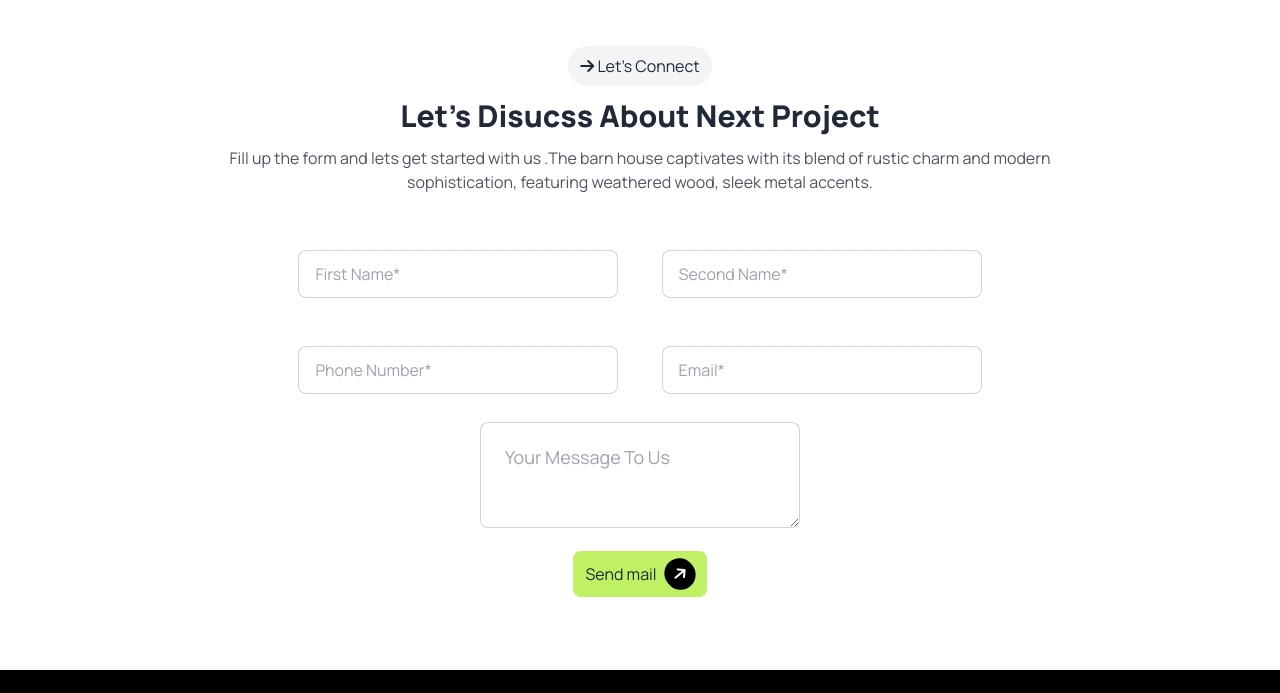
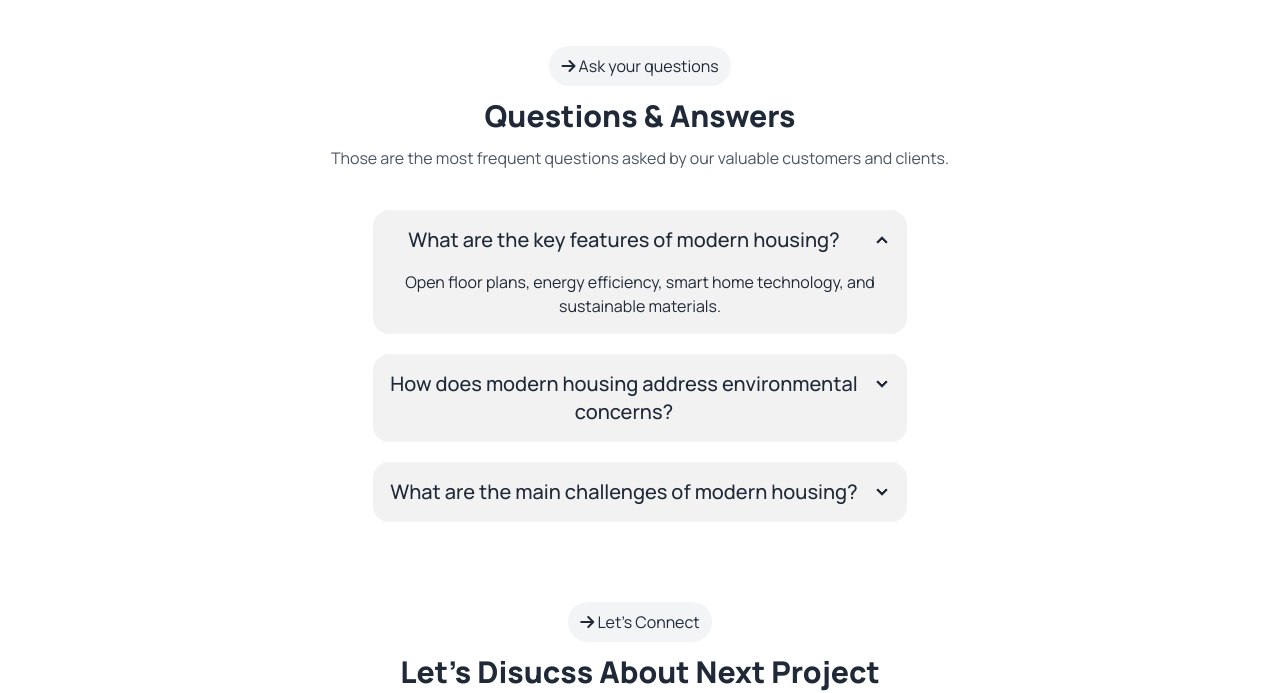
Before and after one commit to Mostafa-Mahim-Masrukh/rinterio-tailwind-a3, a plain HTML site: page index.html in a window 1280 px wide. Shown: the part 3782-4475 px from the top of the page. Drawn offline with nearby package versions, Linux system fonts and the light colour scheme.

Commit message:
final push

```diff
--- a/index.html
+++ b/index.html
@@ -392,6 +392,54 @@
 
 </section>
 
+<!-- questions and answers  -->
+<section class="w-5/6 mx-auto text-center">
+
+  <div class=" md:w-5/6 mx-auto text-center">
+    <p class="bg-gray-100 inline-block py-2 px-3 rounded-full mt-10"><i class="fa-solid fa-arrow-right"></i> Ask your questions</p>
+  <h1 class="text-3xl font-extrabold my-3">Questions & Answers</h1>
+  <p class="text-gray-600 md:w-4/5 mx-auto">Those are the most frequent questions asked by our valuable customers and clients. </p>
+  </div>
+
+
+
+
+<div class="my-10 md:w-6/12 mx-auto">
+
+
+  <div class="collapse collapse-arrow bg-base-200 mb-5">
+    <input type="radio" name="my-accordion-2" checked="checked" />
+    <div class="collapse-title text-xl font-medium">What are the key features of modern housing?</div>
+    <div class="collapse-content">
+      <p>Open floor plans, energy efficiency, smart home technology, and sustainable materials.</p>
+    </div>
+  </div>
+
+  <div class="collapse collapse-arrow bg-base-200 mb-5">
+    <input type="radio" name="my-accordion-2" />
+    <div class="collapse-title text-xl font-medium">How does modern housing address environmental concerns?</div>
+    <div class="collapse-content">
+      <p>By using eco-friendly materials, solar panels, rainwater harvesting, and energy-efficient appliances.
+      </p>
+    </div>
+  </div>
+
+  <div class="collapse collapse-arrow bg-base-200">
+    <input type="radio" name="my-accordion-2" />
+    <div class="collapse-title text-xl font-medium">What are the main challenges of modern housing?</div>
+    <div class="collapse-content">
+      <p>High costs, limited space in urban areas, and the need for advanced infrastructure for smart technologies.</p>
+    </div>
+  </div>
+
+</div>
+
+
+
+</section>
+
+
+
 <!-- form-discussion -->
 
  <section>
```
